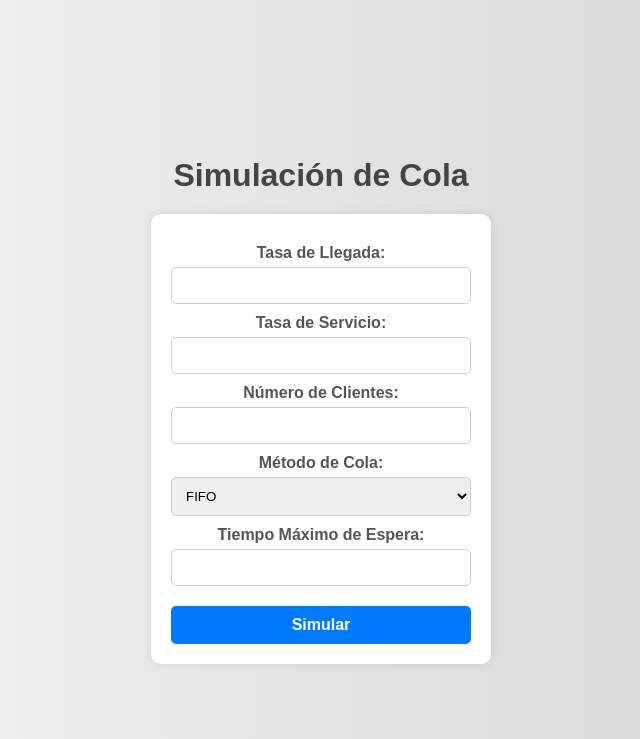
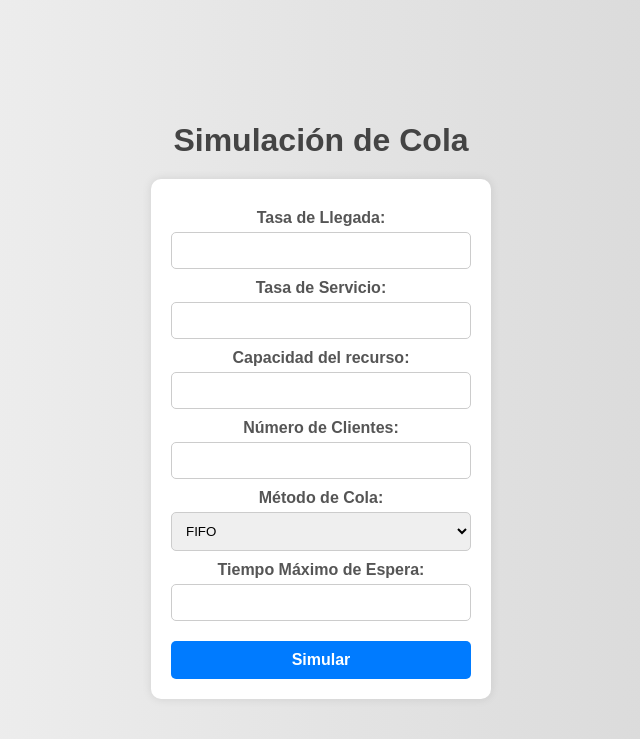
Before and after one commit to giovannicirrincione/Global_simuV1, a Flask app: page / in a window 1280 px wide. Shown: the top 739 px of the page, without its empty margins (319-959 px from the left). Run offline with Flask 3, Linux system fonts and the light colour scheme.

Commit message:
Update index.html

```diff
--- a/templates/index.html
+++ b/templates/index.html
@@ -74,6 +74,8 @@
             <input type="number" id="arrival_rate" name="arrival_rate" step="0.01" required>
             <label for="service_rate">Tasa de Servicio:</label>
             <input type="number" id="service_rate" name="service_rate" step="0.01" required>
+            <label for="capacity_resourse">Capacidad del recurso:</label>
+            <input type="number" id="capacity_resourse" name="capacity_resourse" required>
             <label for="num_customers">Número de Clientes:</label>
             <input type="number" id="num_customers" name="num_customers" required>
             <label for="queue_method">Método de Cola:</label>
```
